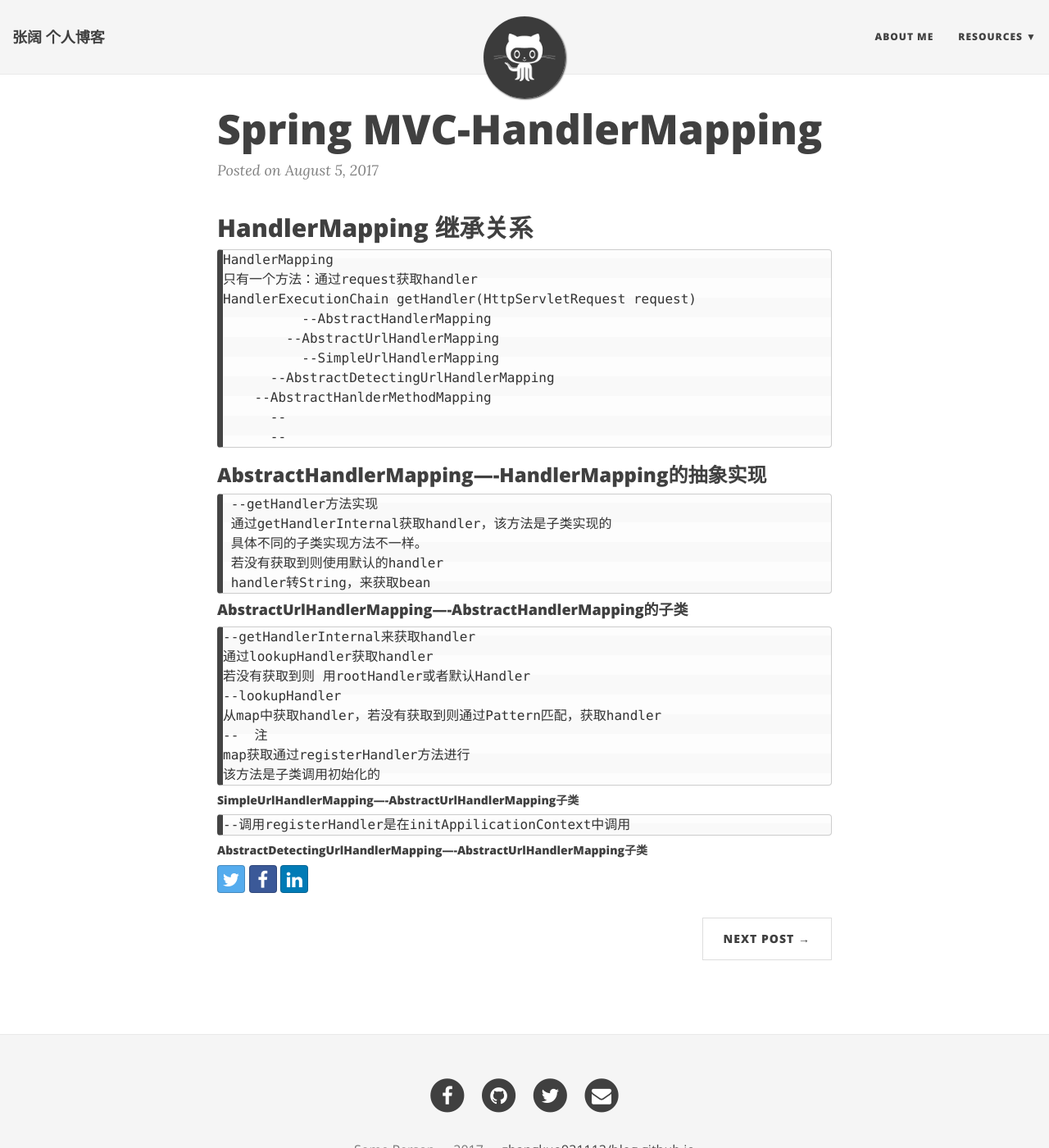
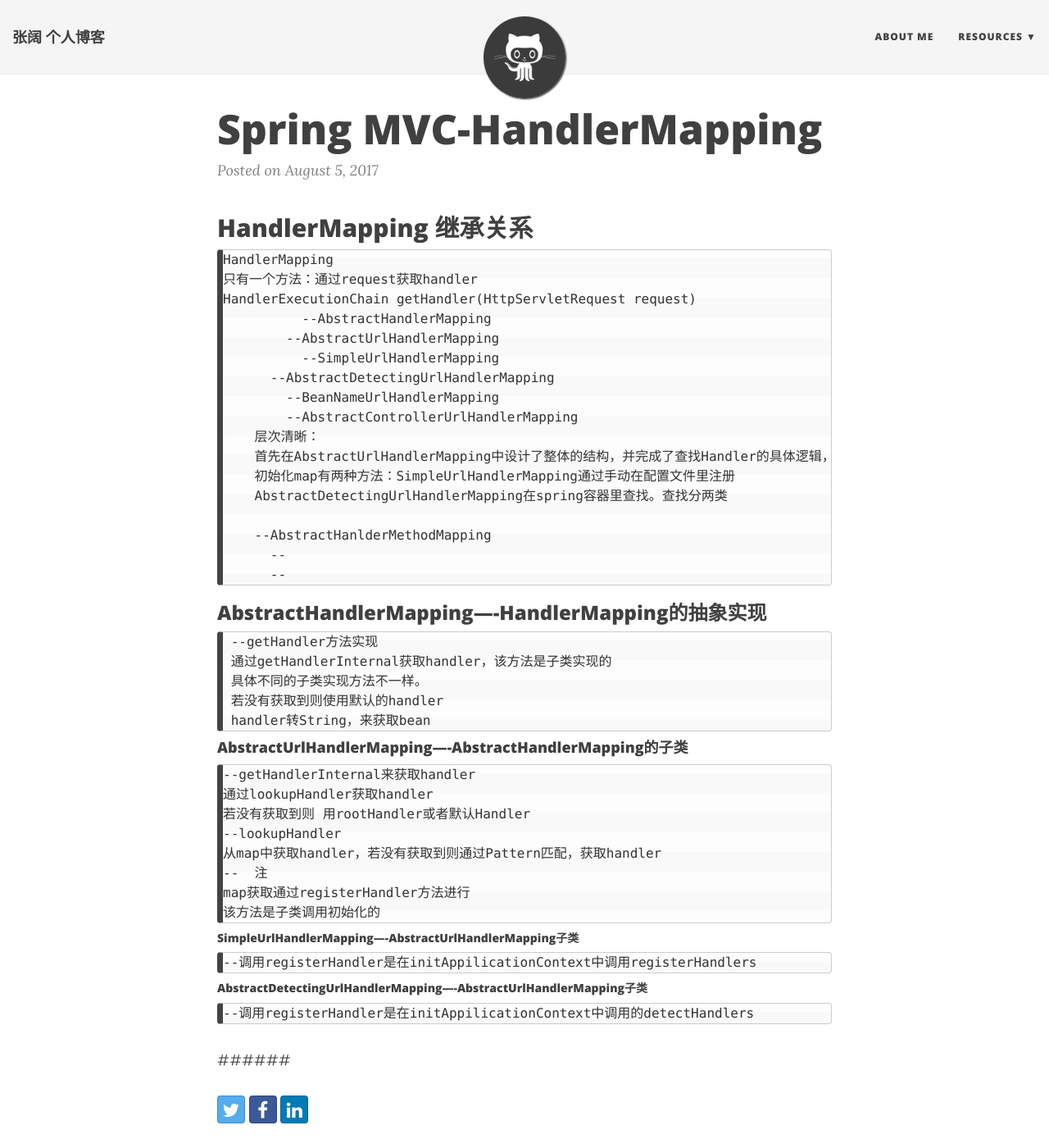
Before and after one commit to buoooou/blog.github.io, a Jekyll site: the page built from _posts/2017-08-05-spring-mvc-handlermapping.md, in a window 1280 px wide and 1400 px high. Shown: the whole window at 82% size. Built offline with Jekyll 4.4.1, drawn with Linux system fonts in a browser that asks for light colours; nearby versions of some CDN libraries.

Commit message:
Update 2017-08-05-spring-mvc-handlermapping.md

```diff
--- a/_posts/2017-08-05-spring-mvc-handlermapping.md
+++ b/_posts/2017-08-05-spring-mvc-handlermapping.md
@@ -11,6 +11,13 @@ title: Spring MVC-HandlerMapping
     	--AbstractUrlHandlerMapping
     	  --SimpleUrlHandlerMapping
           --AbstractDetectingUrlHandlerMapping
+            --BeanNameUrlHandlerMapping
+            --AbstractControllerUrlHandlerMapping
+        层次清晰：
+        首先在AbstractUrlHandlerMapping中设计了整体的结构，并完成了查找Handler的具体逻辑，其中需要提供一个保存url和Handler的对应关系的Map，这个map的内容是留给子类实现的，这里提供了注册方法：registerHandler。
+        初始化map有两种方法：SimpleUrlHandlerMapping通过手动在配置文件里注册
+        AbstractDetectingUrlHandlerMapping在spring容器里查找。查找分两类
+
         --AbstractHanlderMethodMapping
           --
           --
@@ -33,6 +40,9 @@ title: Spring MVC-HandlerMapping
     该方法是子类调用初始化的
 
 ##### SimpleUrlHandlerMapping----AbstractUrlHandlerMapping子类
-	--调用registerHandler是在initAppilicationContext中调用
+	--调用registerHandler是在initAppilicationContext中调用registerHandlers
 
 ##### AbstractDetectingUrlHandlerMapping----AbstractUrlHandlerMapping子类
+	--调用registerHandler是在initAppilicationContext中调用的detectHandlers
+
+######
```
